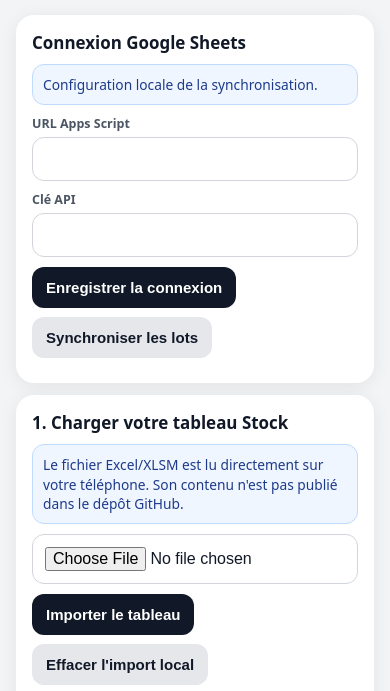
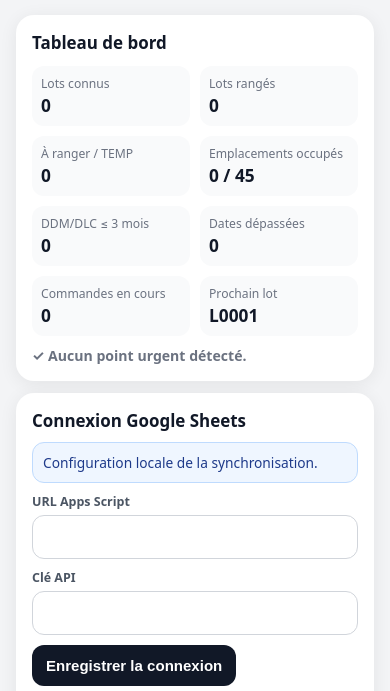
Before and after one commit to guehenneuxeric88-oss/Stock42, a plain HTML site: page index.html in a window 390 px wide. Shown: the part 96-787 px from the top of the page. Drawn offline with Linux system fonts and the light colour scheme.

Commit message:
Add mobile dashboard to Stock42

```diff
--- a/index.html
+++ b/index.html
@@ -22,13 +22,30 @@ input,select,textarea{width:100%;padding:12px;border:1px solid #d1d5db;border-ra
 .grid{display:grid;grid-template-columns:1fr 1fr;gap:10px;margin-top:12px}.kv{background:#f9fafb;border-radius:12px;padding:10px}.k{font-size:.76rem;color:#6b7280}.v{font-weight:800;margin-top:2px}.manual{display:flex;gap:8px}.manual input{min-width:0;flex:1}
 .tabs{display:grid;grid-template-columns:repeat(3,1fr);gap:8px;margin-bottom:10px}.tab{padding:10px 8px;border-radius:11px;border:0;background:#e5e7eb;font-weight:800}.tab.active{background:#111827;color:#fff}
 .hidden{display:none!important}.footer{text-align:center;color:#9ca3af;font-size:.78rem;margin-top:24px}
-@media(max-width:500px){.two,.three,.grid{grid-template-columns:1fr}.tabs{grid-template-columns:1fr}}
+@media(max-width:500px){.two,.three,.grid{grid-template-columns:1fr}.tabs{grid-template-columns:1fr}#mobileDashboard .grid{grid-template-columns:1fr 1fr}#mobileDashboard .two{grid-template-columns:1fr 1fr}#mobileDashboard .kv{padding:9px}#mobileDashboard .v{font-size:1.08rem}}
 </style>
 <script src="https://unpkg.com/html5-qrcode@2.3.8/html5-qrcode.min.js"></script>
 <script src="https://cdn.sheetjs.com/xlsx-0.20.3/package/dist/xlsx.full.min.js"></script>
 </head>
 <body><main class="app">
 <header class="head"><div class="logo">42</div><div><div class="title">Stock 42 — V3</div><div class="sub">Commandes • réceptions • lots • emplacements • FIFO</div></div></header>
+
+<section class="card" id="mobileDashboard">
+  <div class="section-title">Tableau de bord</div>
+  <div class="grid">
+    <div class="kv"><div class="k">Lots connus</div><div id="dashLots" class="v">0</div></div>
+    <div class="kv"><div class="k">Lots rangés</div><div id="dashRanged" class="v">0</div></div>
+    <div class="kv"><div class="k">À ranger / TEMP</div><div id="dashTemp" class="v">0</div></div>
+    <div class="kv"><div class="k">Emplacements occupés</div><div id="dashLocations" class="v">0 / 45</div></div>
+    <div class="kv"><div class="k">DDM/DLC ≤ 3 mois</div><div id="dashSoon" class="v">0</div></div>
+    <div class="kv"><div class="k">Dates dépassées</div><div id="dashExpired" class="v">0</div></div>
+  </div>
+  <div class="two" style="margin-top:10px">
+    <div class="kv"><div class="k">Commandes en cours</div><div id="dashOrders" class="v">0</div></div>
+    <div class="kv"><div class="k">Prochain lot</div><div id="dashNextLot" class="v">L0001</div></div>
+  </div>
+  <div id="dashSummary" class="status" style="margin-top:10px"></div>
+</section>
 
 <section class="card">
   <div class="section-title">Connexion Google Sheets</div>
@@ -270,7 +287,40 @@ async function syncLotsFromSheet(){
 }
 async function sendToSheet(action,data){const u=localStorage.getItem(LS.syncUrl)||'';const k=localStorage.getItem(LS.syncKey)||'';if(!u||!k)return {ok:false,localOnly:true};try{const r=await fetch(u,{method:'POST',headers:{'Content-Type':'text/plain;charset=utf-8'},body:JSON.stringify({token:k,action:action,data:data})});return JSON.parse(await r.text())}catch(e){return {ok:false,error:String(e&&e.message?e.message:e)}}}
 function lotById(l){l=normalizeLot(l);return allLots().find(x=>x.lot===l)||null}
-function updateStats(){ $('catalogCount').textContent=allLots().length;$('nextLot').textContent=nextLot();const t=localStorage.getItem(LS.imported);$('importStatus').textContent=t?'Dernier import : '+new Date(t).toLocaleString('fr-FR')+' • '+catalog().length+' lot(s) chargé(s).':'Aucun tableau importé sur cet appareil.';renderOrders();populateCategorySearch();populateInventoryLocations();populateMoveControls();populateFifoProducts();populateLocationView();updateExpiryStats() }
+function updateMobileDashboard(){
+  const lots=allLots();
+  const ranged=lots.filter(x=>VALID.test(String(x.emplacement||''))||VALID.test(currentLocationForLot(x.lot))).length;
+  const temp=lots.length-ranged;
+  const occupied=new Set(lots.map(x=>{
+    const loc=currentLocationForLot(x.lot)||String(x.emplacement||'');
+    return VALID.test(loc)?loc:'';
+  }).filter(Boolean)).size;
+  let soon=0,expired=0;
+  lots.forEach(x=>{
+    const st=expiryState(x);
+    if(st.bucket==='expired')expired++;
+    else if(st.bucket==='3m')soon++;
+  });
+  const openOrders=orders().filter(o=>String(o.status||'').toLocaleLowerCase('fr-FR')!=='reçue'&&String(o.status||'').toLocaleLowerCase('fr-FR')!=='recue').length;
+  if($('dashLots'))$('dashLots').textContent=lots.length;
+  if($('dashRanged'))$('dashRanged').textContent=ranged;
+  if($('dashTemp'))$('dashTemp').textContent=temp;
+  if($('dashLocations'))$('dashLocations').textContent=occupied+' / 45';
+  if($('dashSoon'))$('dashSoon').textContent=soon;
+  if($('dashExpired'))$('dashExpired').textContent=expired;
+  if($('dashOrders'))$('dashOrders').textContent=openOrders;
+  if($('dashNextLot'))$('dashNextLot').textContent=nextLot();
+  if($('dashSummary')){
+    const alerts=[];
+    if(temp)alerts.push(temp+' lot(s) à ranger');
+    if(expired)alerts.push(expired+' date(s) dépassée(s)');
+    if(soon)alerts.push(soon+' échéance(s) sous 3 mois');
+    $('dashSummary').innerHTML=alerts.length
+      ? '<b>À surveiller :</b> '+esc(alerts.join(' • '))
+      : '<b>✓ Aucun point urgent détecté.</b>';
+  }
+}
+function updateStats(){ $('catalogCount').textContent=allLots().length;$('nextLot').textContent=nextLot();const t=localStorage.getItem(LS.imported);$('importStatus').textContent=t?'Dernier import : '+new Date(t).toLocaleString('fr-FR')+' • '+catalog().length+' lot(s) chargé(s).':'Aucun tableau importé sur cet appareil.';renderOrders();populateCategorySearch();populateInventoryLocations();populateMoveControls();populateFifoProducts();populateLocationView();updateExpiryStats();updateMobileDashboard() }
 function parseNumber(v){if(typeof v==='number')return v;const s=String(v??'').replace(/\s/g,'').replace(',','.').replace(/[^0-9.-]/g,'');return s?Number(s):null}
 function excelDate(v){if(!v)return'';if(v instanceof Date)return v.toLocaleDateString('fr-FR');return String(v)}
 async function importWorkbook(){
@@ -658,7 +708,7 @@ updateStats();
 if(localStorage.getItem(LS.syncUrl))syncLotsFromSheet();
 if('serviceWorker' in navigator)window.addEventListener('load',async()=>{
   try{
-    const reg=await navigator.serviceWorker.register('./service-worker.js?v=14',{updateViaCache:'none'});
+    const reg=await navigator.serviceWorker.register('./service-worker.js?v=16',{updateViaCache:'none'});
     reg.update().catch(()=>{});
     navigator.serviceWorker.addEventListener('controllerchange',()=>{
       if(!sessionStorage.getItem('stock42SwReload')){
```
